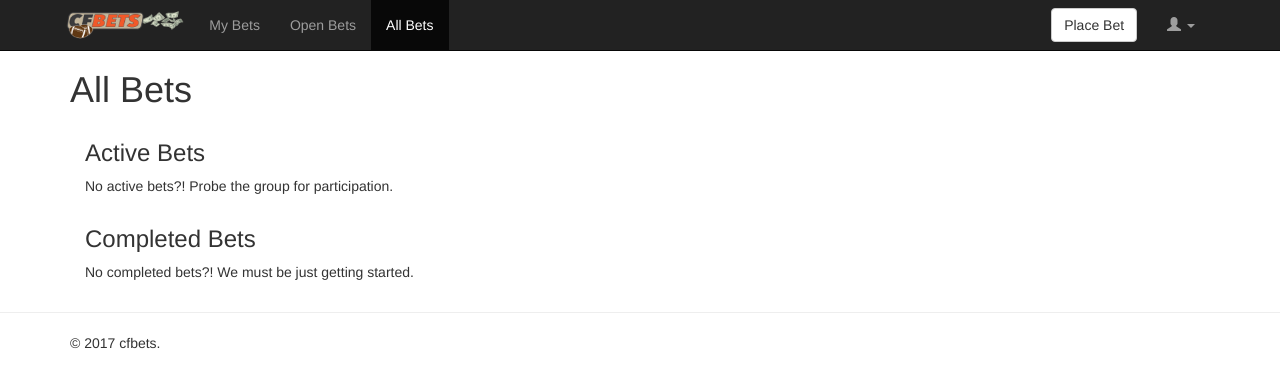
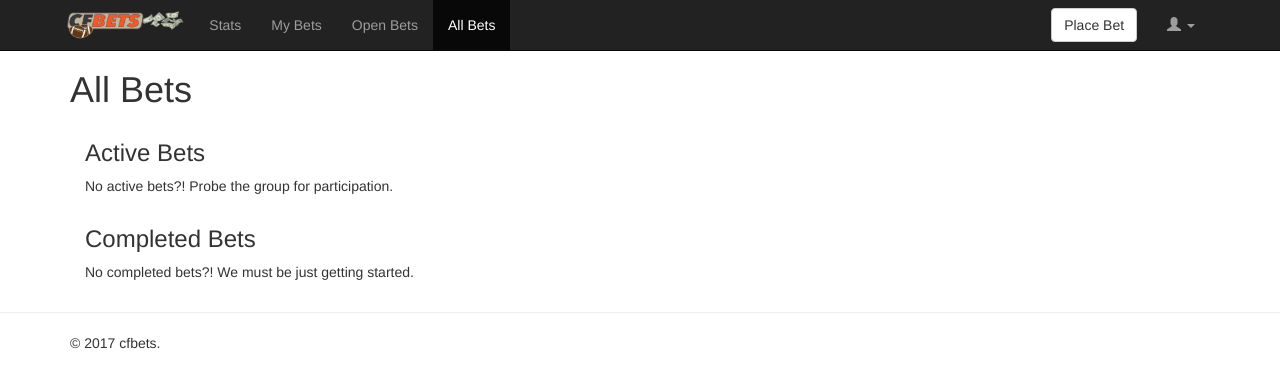
Before and after one commit to joshpelkey/cfbets, a Django app: page /bets/all_bets/ in a window 1280 px wide. Shown: the top 388 px of the page. Run offline with Django 3.2, Linux system fonts and the light colour scheme; the visitor is signed in with stand-in values (Sample User, id 1); data that the repository does not hold is empty; some libraries are stand-ins or nearby versions.

Commit message:
adding initial stats page

```diff
--- a/cfbets/bets/urls.py
+++ b/cfbets/bets/urls.py
@@ -23,6 +23,7 @@ urlpatterns = [
     url(r'^my_bets/', views.my_bets),
     url(r'^open_bets/', views.open_bets),
     url(r'^all_bets/', views.all_bets),
+    url(r'^stats/', views.stats),
     url(r'^process_place_bets/(?P<next_url>.*$)', views.place_bets_form_process, name='place_bets_form_process'),
     url(r'^check_duplicate_bet/', views.check_duplicate_bet),
     url(r'^remove_prop_bet/', views.remove_prop_bet),
--- a/cfbets/bets/views.py
+++ b/cfbets/bets/views.py
@@ -15,6 +15,13 @@ from bets.models import ProposedBet, AcceptedBet, UserProfile, UserProfileAudit
 
 def bets(request):
 	return HttpResponseRedirect('/bets/my_bets');
+
+@login_required(login_url='/login/')
+def stats(request):
+	# get the current user
+	current_user = request.user
+
+	return render(request, 'bets/base_stats.html', {'nbar': 'stats'})
 
 @login_required(login_url='/login/')
 def my_bets(request):
--- a/cfbets/templates/base.html
+++ b/cfbets/templates/base.html
@@ -21,6 +21,8 @@
 		<link href="{% static 'assets/css/jumbotron.css' %}" rel="stylesheet">
 		<!-- datatables css cdn -->
 		<link rel="stylesheet" type="text/css" href="https://cdn.datatables.net/v/bs/jq-2.2.4/dt-1.10.15/fh-3.1.2/r-2.1.1/datatables.min.css"/>
+		<!-- highcharts -->
+		<script src="http://code.highcharts.com/highcharts.js"></script>
 
 
 
@@ -120,6 +122,7 @@
 				<div class="collapse navbar-collapse">
 					{% if user.is_authenticated %}
 						<ul class="nav navbar-nav navbar-left">
+							<li class="{% if nbar == 'stats' %}active{% endif %}"><a href="/bets/stats">Stats</a></li>
 							<li class="{% if nbar == 'my_bets' %}active{% endif %}"><a href="/bets/my_bets">My Bets</a></li>
 							<li class="{% if nbar == 'open_bets' %}active{% endif %}"><a href="/bets/open_bets">Open Bets</a></li>
 							<li class="{% if nbar == 'all_bets' %}active{% endif %}"><a href="/bets/all_bets">All Bets</a></li>
```
